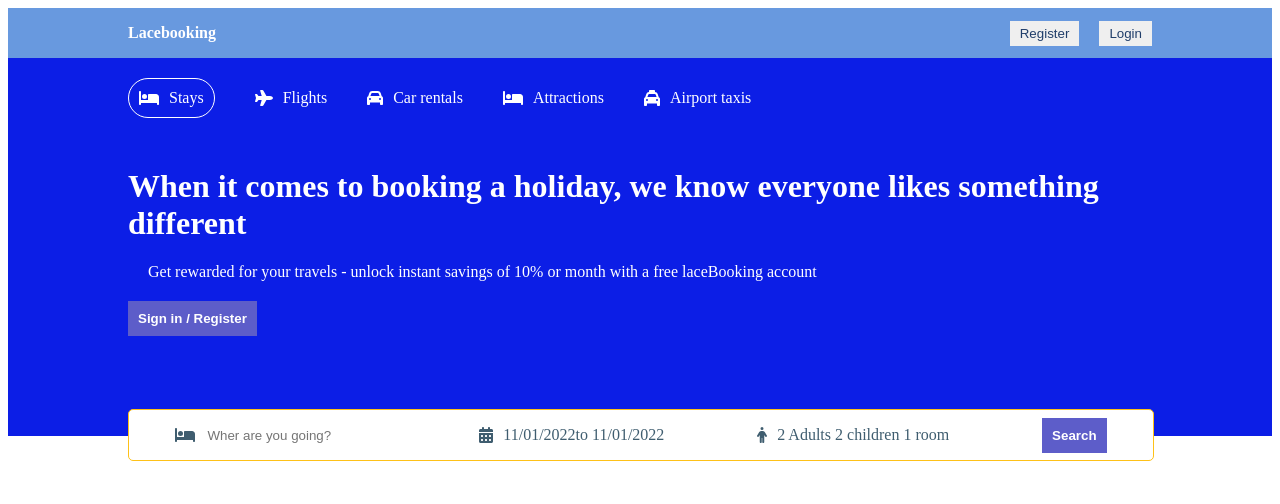
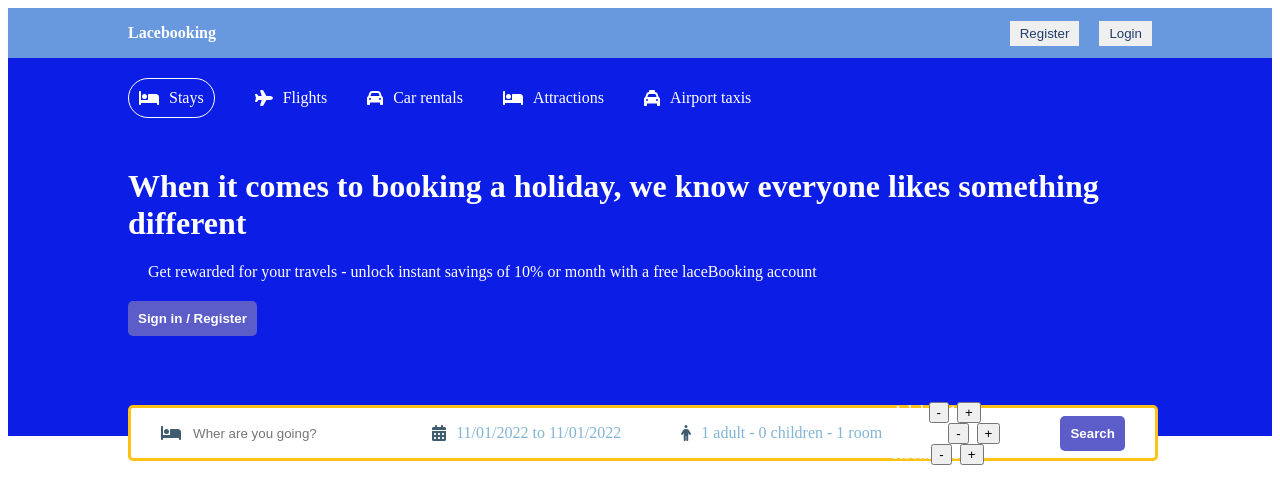
Before and after one commit to Adrion10/BookingApp, a React (Create React App) app in the folder client/: page / in a window 1280 px wide. Shown: the top 504 px of the page. Built offline with nearby package versions, Linux system fonts and the light colour scheme.

Commit message:
options adult children room

```diff
--- a/client/src/components/header/Header.jsx
+++ b/client/src/components/header/Header.jsx
@@ -23,6 +23,12 @@ const Header = () => {
       key: "selection",
     },
   ]);
+  const [openOptions, setOpenOptions] = useState(false);
+  const [options, setOptions] = useState({
+    adult: 1,
+    children: 0,
+    room: 1,
+  });
   return (
     <div className="header">
       <div className="headerContainer">
@@ -71,7 +77,7 @@ const Header = () => {
             <span
               onClick={() => setOpenDate(!openDate)}
               className="headerSearchText"
-            >{`${format(date[0].startDate, "MM/dd/yyyy")}to ${format(
+            >{`${format(date[0].startDate, "MM/dd/yyyy")} to ${format(
               date[0].endDate,
               "MM/dd/yyyy"
             )}`}</span>
@@ -87,7 +93,27 @@ const Header = () => {
           </div>
           <div className="headerSearchItem">
             <FontAwesomeIcon icon={faPerson} className="headerIcon" />
-            <span className="headerSearchText">2 Adults 2 children 1 room</span>
+            <span className="headerSearchText">{`${options.adult} adult - ${options.children} children - ${options.room} room `}</span>
+            <div className="options">
+              <div className="optionItem">
+                <span className="optionText">Adult</span>
+                <button className="optionCounterBtn">-</button>
+                <span className="optionCounterNumber">1</span>
+                <button className="optionCounterBtn">+</button>
+              </div>
+              <div className="optionItem">
+                <span className="optionText">Children</span>
+                <button className="optionCounterBtn">-</button>
+                <span className="optionCounterNumber">0</span>
+                <button className="optionCounterBtn">+</button>
+              </div>
+              <div className="optionItem">
+                <span className="optionText">Room</span>
+                <button className="optionCounterBtn">-</button>
+                <span className="optionCounterNumber">1</span>
+                <button className="optionCounterBtn">+</button>
+              </div>
+            </div>
           </div>
           <div className="headerSearchItem">
             <button className="headerBtn">Search</button>
--- a/client/src/components/header/header.css
+++ b/client/src/components/header/header.css
@@ -34,13 +34,14 @@ gap: 10px;
     color: white;
     font-weight: 600;
     border: none;
+    border-radius: 5px;
     padding: 10px;
     cursor: pointer;
 }
 .headerSearch{
     height: 30px;
     background-color: #fff;
-    border: 1px solid rgb(254, 193, 24);
+    border: 3px solid rgb(254, 193, 24);
     display: flex;
     align-items: center;
     justify-content: space-around;
@@ -50,22 +51,27 @@ gap: 10px;
     bottom: -25px;
     width: 100%;
     max-width: 1024px;
+
 }
 .headerIcon{
     color: rgb(63, 93, 111);
+
 }
 .headerSearchItem{
     display: flex;
     align-items: center;
     gap: 10px;
+
 }
 .headerSearchInput{
     border: none;
     outline: none;
     background-color: transparent;
+
 }
 .headerSearchText{
-    color: rgb(63, 93, 111);
+    color: rgb(129, 181, 214);
+
 }
 .date{
     position: absolute;
```
